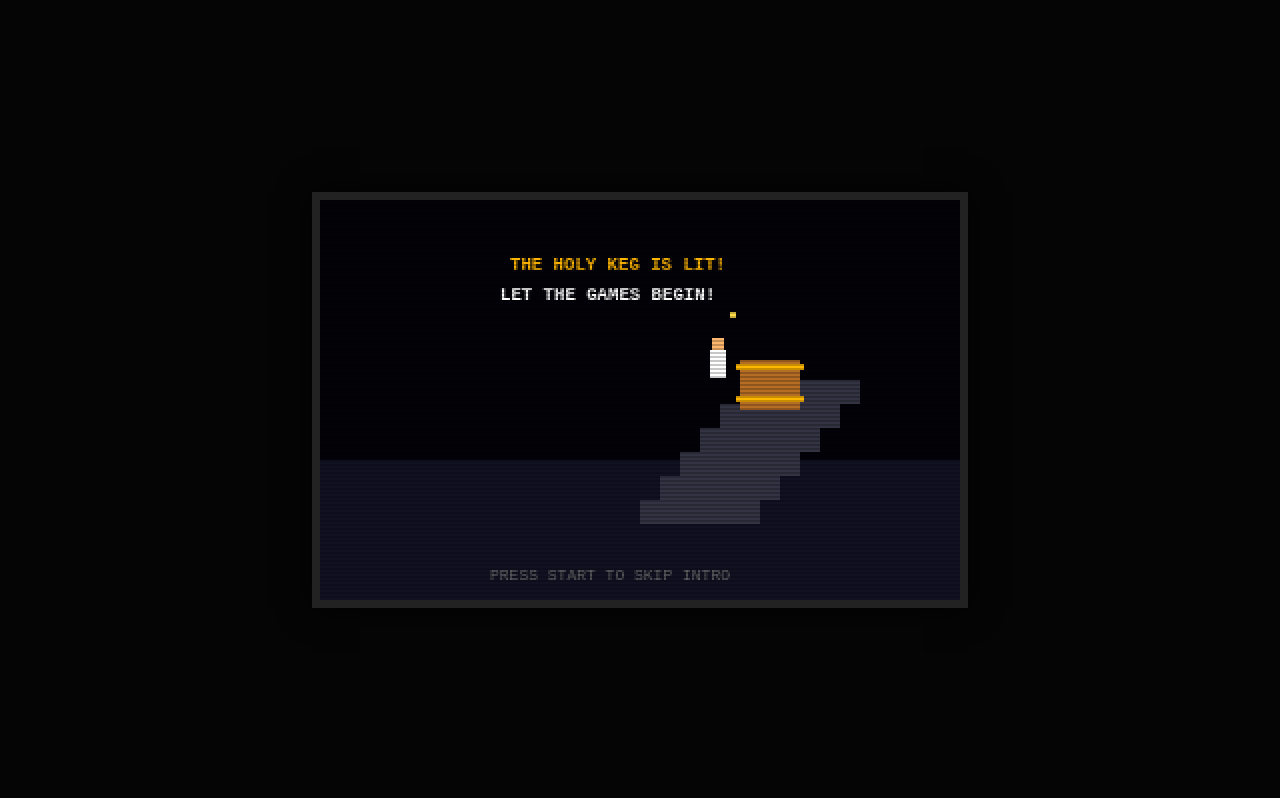
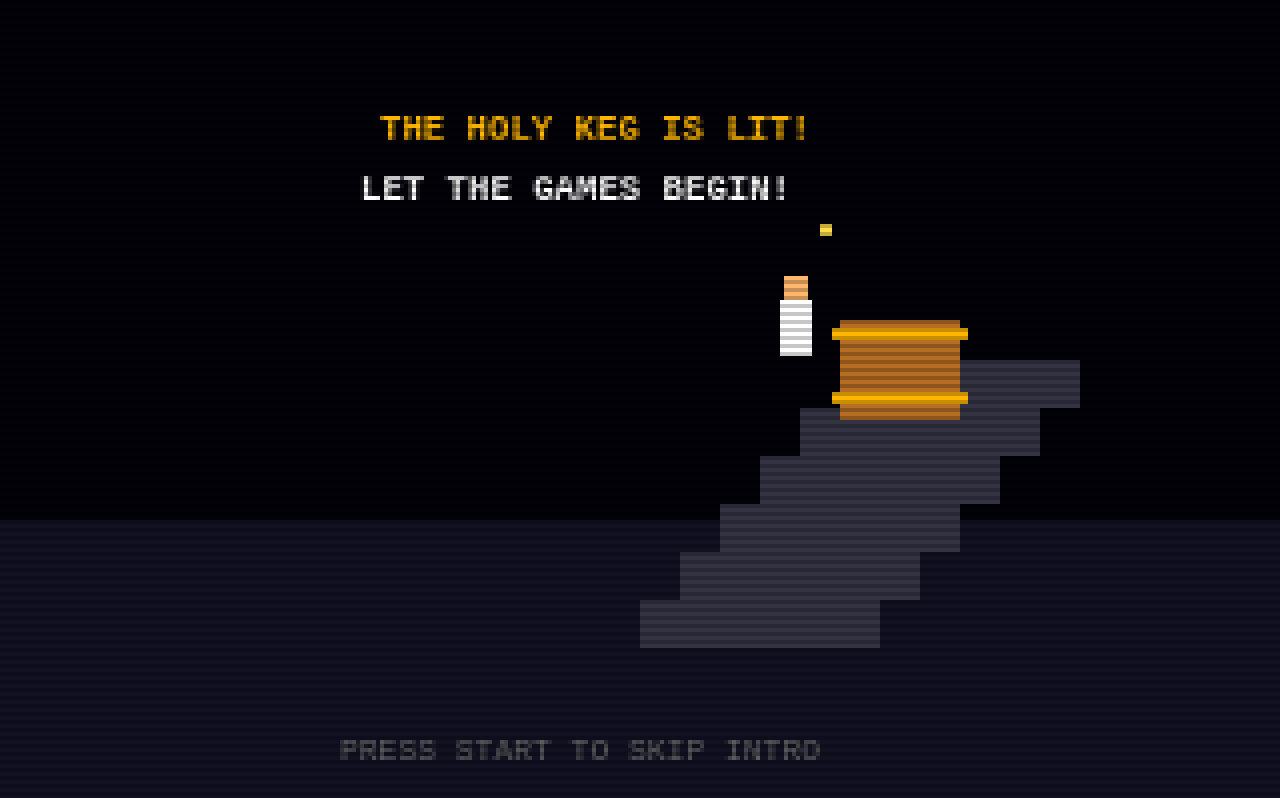
Before and after one commit to holladavid/DrinkingGames, a website built with Vite: page index.html in a window 1280 px wide. Built offline with nearby package versions, Linux system fonts and the light colour scheme.

Commit message:
style(css): scale canvas to fill maximum viewport while maintaining locked 16:10 aspect ratio

```diff
--- a/css/retro.css
+++ b/css/retro.css
@@ -5,38 +5,46 @@
     user-select: none;
 }
 
-body {
-    background-color: #050505;
+html, body {
+    width: 100%;
+    height: 100%;
+    background-color: #000000;
     color: #00ff00;
     font-family: 'Courier New', Courier, monospace;
     display: flex;
     justify-content: center;
     align-items: center;
-    min-height: 100vh;
-    overflow: hidden;
+    overflow: hidden; /* Prevents scrollbars */
 }
 
 #game-container {
     position: relative;
-    border: 8px solid #222;
-    box-shadow: 0 0 30px rgba(0, 0, 0, 0.9);
-    background-color: #000;
+    width: 100vw;
+    height: 100vh;
+    display: flex;
+    justify-content: center;
+    align-items: center;
+    background-color: #000000;
 }
 
-/* Crisp 8-Bit Pixel Rendering Scaling */
+/* Dynamically scales 320x200 Canvas to 100% of available browser viewport
+   while strictly locking the 16:10 (8:5) Atari ST Aspect Ratio */
 canvas#atari-canvas {
     display: block;
-    width: 640px;  /* 2x Scale from 320px */
-    height: 400px; /* 2x Scale from 200px */
+
+    /* Responsive Aspect-Ratio Scaling Formula */
+    width: 100vw;
+    height: calc(100vw * (10 / 16)); /* 0.625 ratio */
+    max-height: 100vh;
+    max-width: calc(100vh * (16 / 10)); /* 1.6 ratio */
+    aspect-ratio: 16 / 10;
+
+    /* High-DPI / Retina Razor Sharp Pixel Art Rendering */
     image-rendering: -moz-crisp-edges;
     image-rendering: -webkit-crisp-edges;
     image-rendering: pixelated;
     image-rendering: crisp-edges;
+
+    /* Retro CRT Glow subtle shadow */
+    box-shadow: 0 0 50px rgba(0, 255, 0, 0.12);
 }
-
-@media (max-width: 680px) {
-    canvas#atari-canvas {
-        width: 320px;
-        height: 200px;
-    }
-}
```
